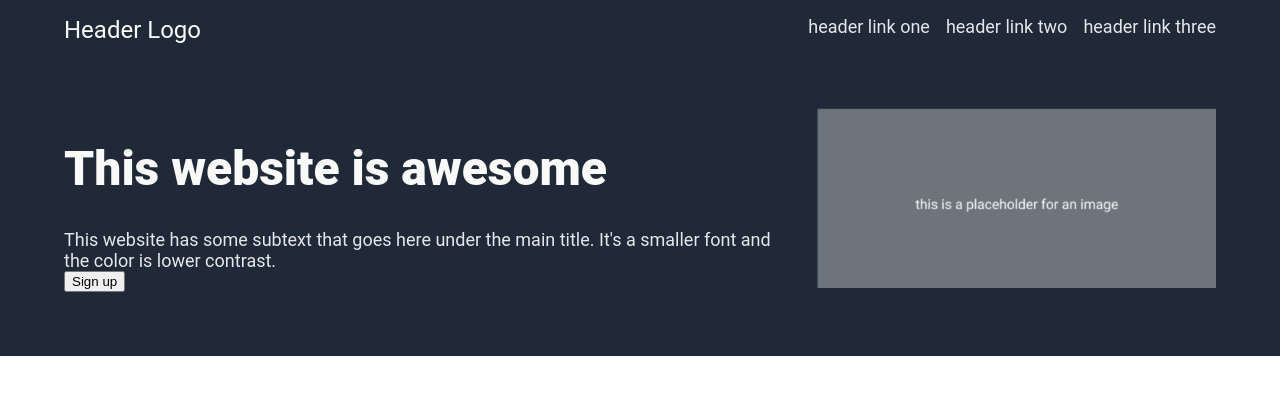
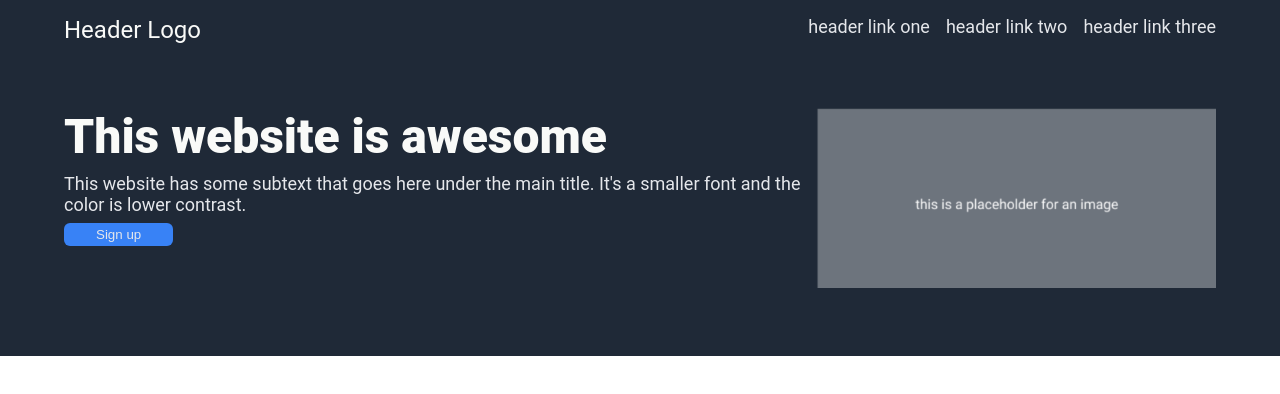
Before and after one commit to Nixieee/OdinProjectLanding, a plain HTML site: page index.html in a window 1280 px wide. Drawn offline with Linux system fonts and the light colour scheme.

Commit message:
Fixed left items gap and styled the button.

```diff
--- a/style.css
+++ b/style.css
@@ -19,7 +19,9 @@ img{
 h1{
     font-size: 48px;
     font-weight: 800;
-    color:#F9FAF8
+    color:#F9FAF8;
+    margin: 0px;
+
 }
 
 .header>.right-links,h8{
@@ -38,7 +40,6 @@ h1{
     padding-top:64px;
     display:flex;
     justify-content: space-between;
-    gap:16px;
 }
 
 .left{
@@ -46,8 +47,19 @@ h1{
     flex-direction: column;
     align-content: flex-start;
     align-items: flex-start;
+    gap:8px;
 }
 
+input{
+    background-color: #3882F6;
+    border-radius: 6px;
+    border:0px;
+    padding-top:4px;
+    padding-bottom:4px;
+    padding-left:32px;
+    padding-right:32px;
+    color: #E5E7EB;
+}
 
 ul{
     display:flex;
```
Also changed, not shown: index.html (+1 -0 lines).
